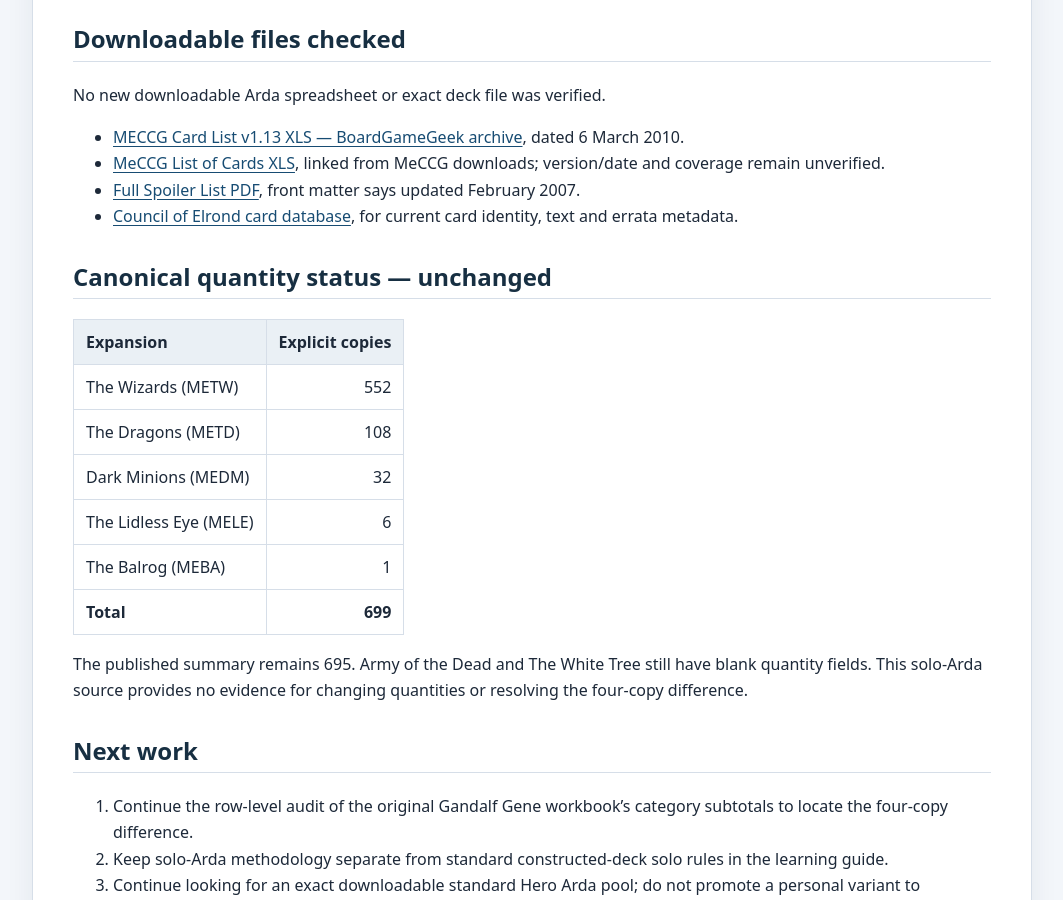
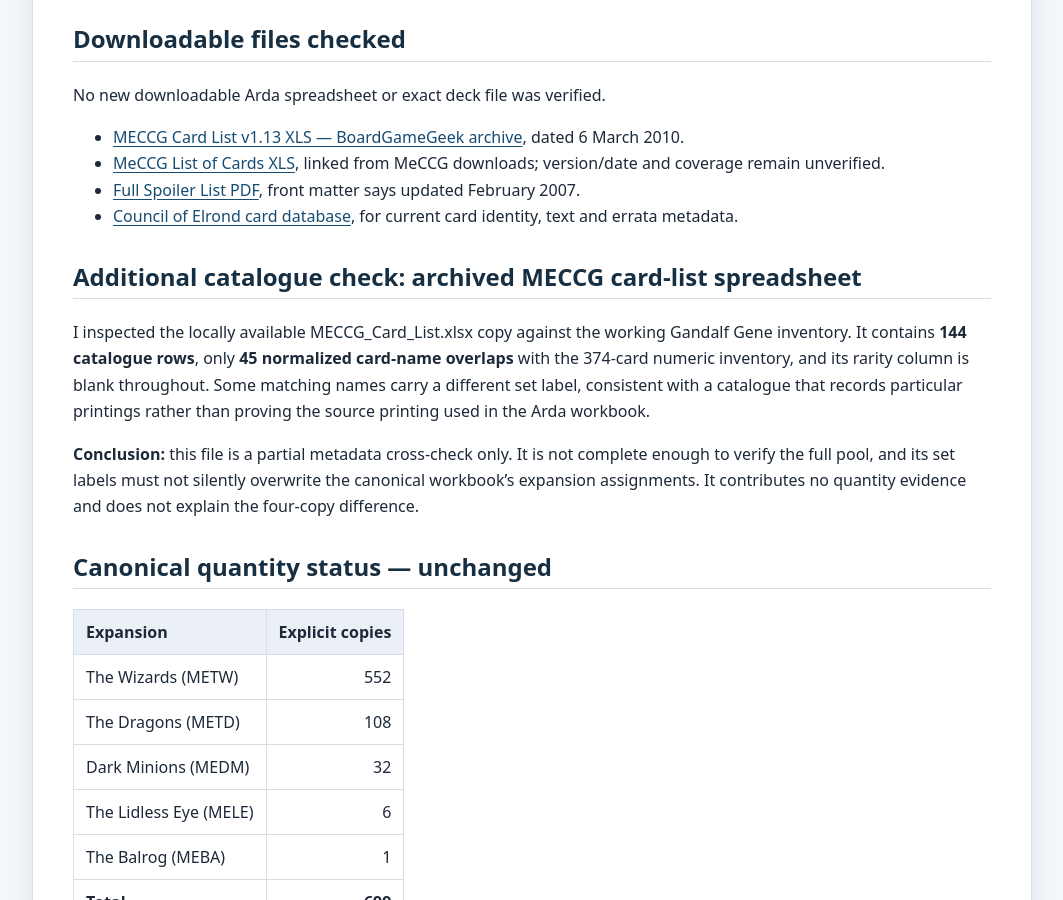
Before and after one commit to JamSpot/meccg-arda-master-database, a Jekyll site: the page built from docs/research-watch-2026-10-28.md, in a window 1280 px wide and 900 px high, scrolled down 1507 px. Shown: the whole window, without its empty margins (108-1171 px from the left). Built offline with Jekyll 4.4.1, drawn with Linux system fonts in a browser that asks for light colours.

Commit message:
Record partial catalogue spreadsheet comparison

```diff
--- a/docs/research-watch-2026-10-28.md
+++ b/docs/research-watch-2026-10-28.md
@@ -43,6 +43,12 @@ No new downloadable Arda spreadsheet or exact deck file was verified.
 - [Full Spoiler List PDF](https://meccg.es/meta/cards/MeCCG%20Full%20Spoiler%20List.pdf), front matter says updated February 2007.
 - [Council of Elrond card database](https://github.com/council-of-elrond-meccg/meccg-cards-database), for current card identity, text and errata metadata.
 
+## Additional catalogue check: archived MECCG card-list spreadsheet
+
+I inspected the locally available MECCG_Card_List.xlsx copy against the working Gandalf Gene inventory. It contains **144 catalogue rows**, only **45 normalized card-name overlaps** with the 374-card numeric inventory, and its rarity column is blank throughout. Some matching names carry a different set label, consistent with a catalogue that records particular printings rather than proving the source printing used in the Arda workbook.
+
+**Conclusion:** this file is a partial metadata cross-check only. It is not complete enough to verify the full pool, and its set labels must not silently overwrite the canonical workbook's expansion assignments. It contributes no quantity evidence and does not explain the four-copy difference.
+
 ## Canonical quantity status — unchanged
 
 | Expansion | Explicit copies |
```
